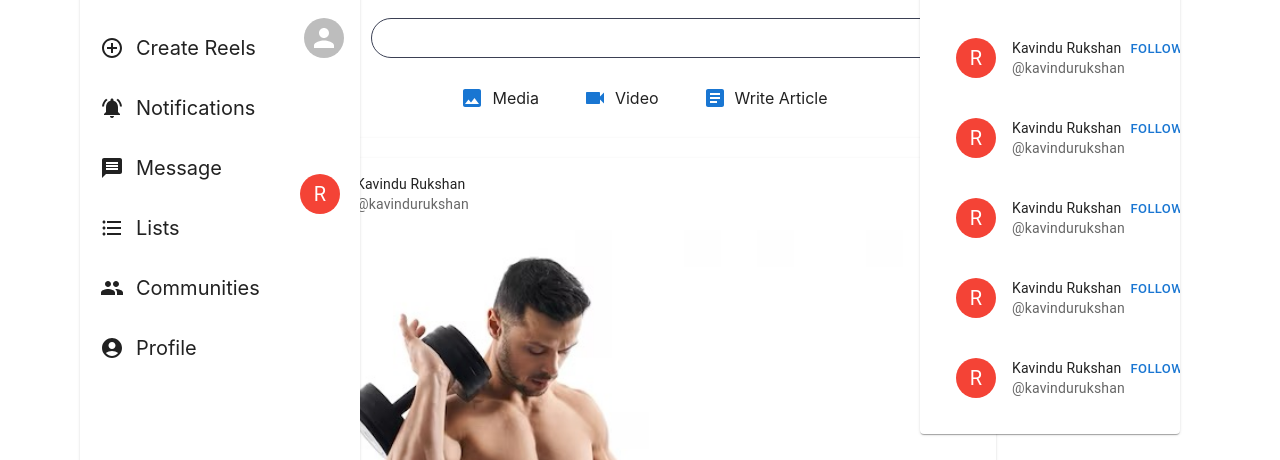
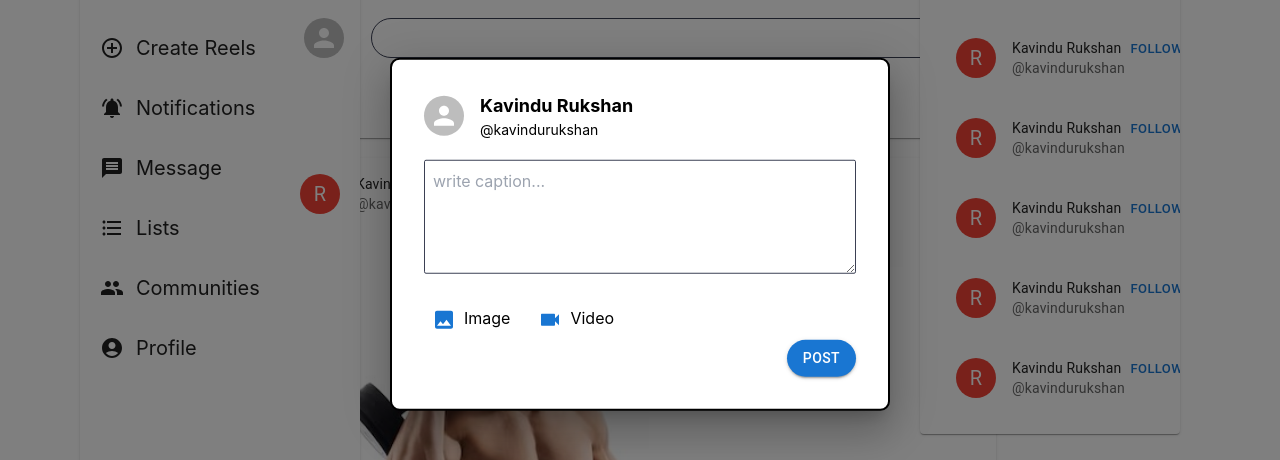
Before and after one commit to TroubleKavindu24/SocialWeb-Frontend, a React (Create React App) app: page / in a window 1280 px wide. Both pictures are taken after a click on the button 472 px from the left and 264 px from the top of the page. Shown: the part 166-626 px from the top of the page. Built offline with nearby package versions, Linux system fonts and the light colour scheme; no server answers.

Commit message:
create CreatePostModal

```diff
--- a/src/Redux/Auth/auth.reducer.js
+++ b/src/Redux/Auth/auth.reducer.js
@@ -1,4 +1,4 @@
-import { GET_PROFILE_REQUEST, GET_PROFILE_SUCCESS, LOGIN_FAILURE, LOGIN_REQUEST, LOGIN_SUCCESS, REGISTER_FAILURE, REGISTER_REQUEST, REGISTER_SUCCESS } from "./auth.actionType"
+import { GET_PROFILE_REQUEST, GET_PROFILE_SUCCESS, LOGIN_FAILURE, LOGIN_REQUEST, LOGIN_SUCCESS, REGISTER_FAILURE, REGISTER_REQUEST, REGISTER_SUCCESS, UPDATE_PROFILE_SUCCESS } from "./auth.actionType"
 
 const initialState = {
     jwt:null,
@@ -15,6 +15,7 @@ export const authReducer = (state = initialState, action ) => {
             return {...state, loading:true, error:null}
 
         case GET_PROFILE_SUCCESS:
+        case UPDATE_PROFILE_SUCCESS:
             return {...state, user:action.payload,error:null, loading:false}
 
         case LOGIN_SUCCESS:
--- /dev/null
+++ b/src/components/CreatePost/CreatePostModal.jsx
@@ -0,0 +1,131 @@
+import { Avatar, Backdrop, Box, Button, CircularProgress, IconButton, Modal, Typography } from '@mui/material'
+import { Formik, useFormik } from 'formik';
+import React, { useState } from 'react';
+import ImageIcon from '@mui/icons-material/Image';
+import VideocamIcon from '@mui/icons-material/Videocam';
+
+const style = {
+    position: 'absolute',
+    top: '50%',
+    left: '50%',
+    transform: 'translate(-50%, -50%)',
+    width: 500,
+    bgcolor: 'background.paper',
+    border: '2px solid #000',
+    boxShadow: 24,
+    p: 4,
+    borderRadius:".6rem",
+    outline: "none"
+  };
+
+const CreatePostModal = ({handleClose, open}) => {
+  const [selectedImage, setSelectedImage] = useState();
+  const [selectedVideo, setSelectedVideo] = useState();
+  const [isLoading, setIsLoading] = useState(false);
+
+  const handleSelectImage = ()=>{
+
+  }
+
+  const handleSelectVideo = ()=>{
+
+  }
+
+  const formik = useFormik({
+    initialValues:{
+      caption:"",
+      image: "",
+      video: ""
+    },
+    onSubmit:(values)=>{
+      console.log("formik values",values);
+    }
+  });
+  return (
+    <div>
+        <Modal
+            open={open}
+            onClose={handleClose}
+            aria-labelledby="modal-modal-title"
+            aria-describedby="modal-modal-description"
+        >
+        <Box sx={style}>
+          <form onSubmit={formik.handleSubmit}>
+            <div>
+              <div className='flex space-x-4 items-center'>
+                <Avatar />
+                <div>
+                  <p className='font-bold text-lg'>Kavindu Rukshan</p>
+                  <p className='text-sm'>@kavindurukshan</p>
+                </div>
+              </div>
+              <textarea
+              className='outline-none w-full mt-5 p-2 bg-transparent border border-[#3b4054] rounded-sm'
+                name="caption"
+                placeholder='write caption...'
+                onChange={formik.handleChange}
+                value={formik.values.caption}
+                id=""
+                rows="4"
+              ></textarea>
+
+              <div className='flex space-x-5 items-center mt-5'>
+                <div>
+                  <input
+                    type="file"
+                    accept='image/*'
+                    onChange={handleSelectImage}
+                    style={{display:"none"}}
+                    id='image-input'/>
+
+                    <label htmlFor="image-input">
+                      <IconButton color='primary'>
+                        <ImageIcon/>
+                      </IconButton>
+                    </label>
+                    <span>Image</span>
+                </div>
+                <div>
+                  <input
+                    type="file"
+                    accept='video/*'
+                    onChange={handleSelectVideo}
+                    style={{display:"none"}}
+                    id='video-input'/>
+
+                    <label htmlFor="video-input">
+                      <IconButton color='primary'>
+                        <VideocamIcon/>
+                      </IconButton>
+                    </label>
+                    <span>Video</span>
+                </div>
+              </div>
+              {selectedImage && <div>
+                <img className='h-[10rem]' src={selectedImage} alt="" />
+              </div>}
+
+              <div className='flex w-full justify-end'>
+                <Button
+                  variant='contained'
+                  type='submit'
+                  sx={{borderRadius:"1.5rem"}}>
+                    Post
+                </Button>
+              </div>
+            </div>
+          </form>
+          <Backdrop
+            sx={{ color: '#fff', zIndex: (theme) => theme.zIndex.drawer + 1 }}
+            open={isLoading}
+            onClick={handleClose}
+          >
+            <CircularProgress color="inherit" />
+        </Backdrop>
+        </Box>
+      </Modal>
+    </div>
+  )
+}
+
+export default CreatePostModal
--- a/src/components/MiddlePart/MidlePart.jsx
+++ b/src/components/MiddlePart/MidlePart.jsx
@@ -1,11 +1,12 @@
 import { Avatar, Card, IconButton } from '@mui/material';
-import React from 'react';
+import React, { useState } from 'react';
 import AddIcon from '@mui/icons-material/Add';
 import ImageIcon from '@mui/icons-material/Image';
 import VideocamIcon from '@mui/icons-material/Videocam';
 import ArticleIcon from '@mui/icons-material/Article';
 import StoryCircle from './StoryCircle';
 import PostCard from '../Post/PostCard';
+import CreatePostModal from '../CreatePost/CreatePostModal';
 
 
 const story = [11,1,1,1,1,1];
@@ -13,8 +14,12 @@ const post = [1,1,1,1,1,1,1,1];
 
 const MidlePart = () => {
 
+  const [openCreatePostModal, setOpenCreatePostModal] = useState();
+  const handleCloseCreatePostModal = () => setOpenCreatePostModal(false);
+
   const handleOpenCreatePostModal = () =>{
-    console.log("Open post Model...");
+    setOpenCreatePostModal(true);
+    console.log("Open post Model...",openCreatePostModal);
   }
 
   return (
@@ -35,6 +40,7 @@ const MidlePart = () => {
           <div className='flex justify-between'>
               <Avatar/>
               <input
+                onClick={handleOpenCreatePostModal}
                 readOnly
                 className='outline-none w-[90%] rounded-full px-5 bg-transparent border-[#3b4054] border'
                 type="text"
@@ -66,12 +72,13 @@ const MidlePart = () => {
           </div>
 
         </Card>
-        <Card>
           <div className='mt-5 space-y-5'>
             {post.map((item)=><PostCard/>)}
 
           </div>
-        </Card>
+          <div>
+            <CreatePostModal handleClose={handleCloseCreatePostModal} open={openCreatePostModal}/>
+          </div>
     </div>
   )
 }
```
